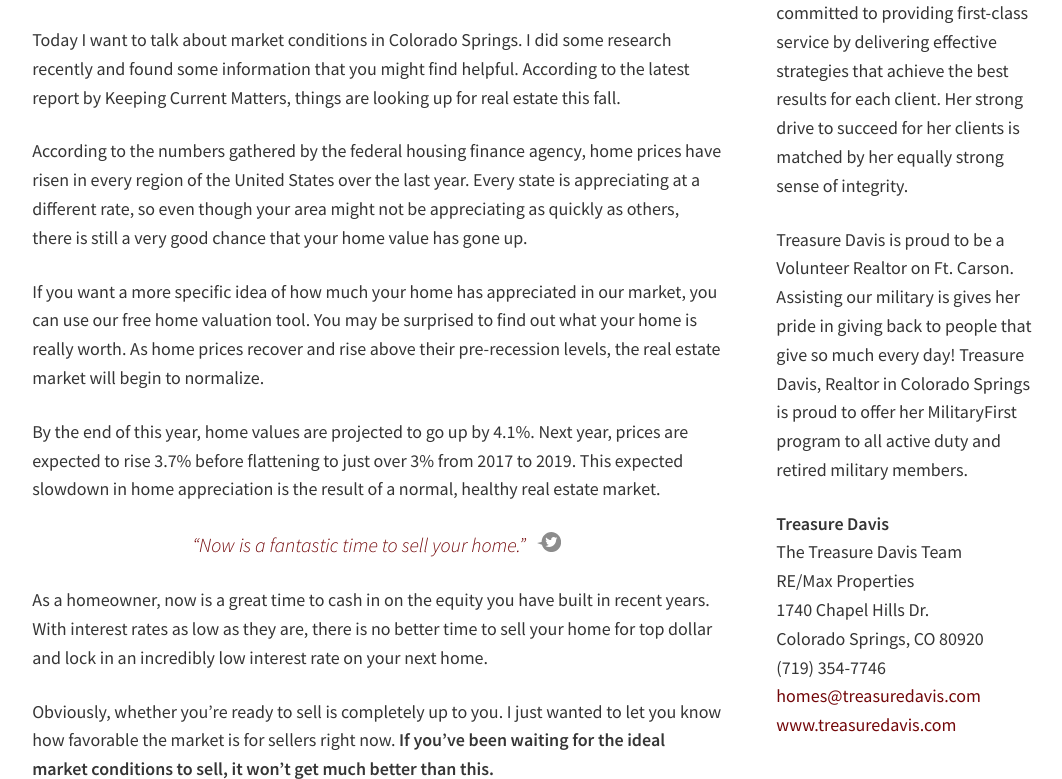
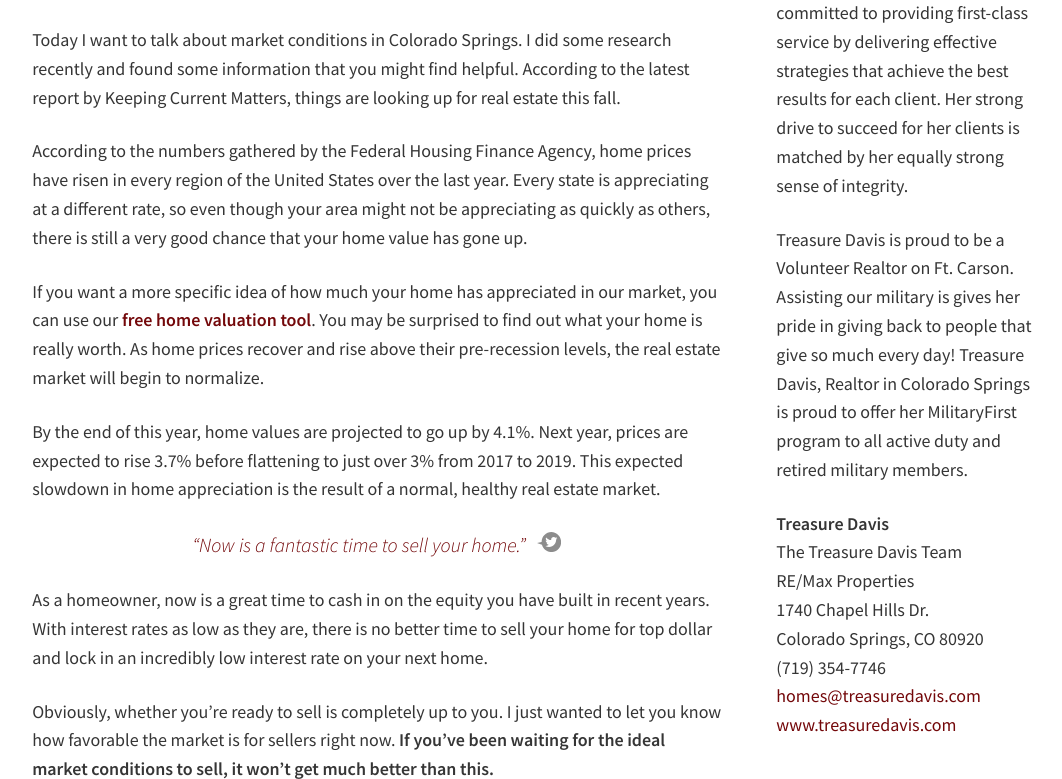
Before and after one commit to Vyral/treasure-davis-blog, a Jekyll site: the page built from _posts/2016-10-19-the-latest-trends-in-colorado-springs-real-estate.md, in a window 1280 px wide and 900 px high, scrolled down 953 px, cut to the strip 121-900 px from the top of the window. Shown: the whole strip, without its empty margins (97-1159 px from the left). Built offline with Jekyll 4.4.1, drawn with Linux system fonts in a browser that asks for light colours; nearby versions of some CDN libraries; part of the change alters nothing that is shown.

```diff
--- a/_posts/2016-10-19-the-latest-trends-in-colorado-springs-real-estate.md
+++ b/_posts/2016-10-19-the-latest-trends-in-colorado-springs-real-estate.md
@@ -18,9 +18,9 @@ youtube_code: BogktIBHUlI
 
 Today I want to talk about market conditions in Colorado Springs. I did some research recently and found some information that you might find helpful. According to the latest report by Keeping Current Matters, things are looking up for real estate this fall.
 
-According to the numbers gathered by the federal housing finance agency, home prices have risen in every region of the United States over the last year. Every state is appreciating at a different rate, so even though your area might not be appreciating as quickly as others, there is still a very good chance that your home value has gone up.
+According to the numbers gathered by the Federal Housing Finance Agency, home prices have risen in every region of the United States over the last year. Every state is appreciating at a different rate, so even though your area might not be appreciating as quickly as others, there is still a very good chance that your home value has gone up.
 
-If you want a more specific idea of how much your home has appreciated in our market, you can use our free home valuation tool. You may be surprised to find out what your home is really worth. As home prices recover and rise above their pre-recession levels, the real estate market will begin to normalize.
+If you want a more specific idea of how much your home has appreciated in our market, you can use our **[free home valuation tool](http://www.treasuredavis.com/sell/)**. You may be surprised to find out what your home is really worth. As home prices recover and rise above their pre-recession levels, the real estate market will begin to normalize.
 
 By the end of this year, home values are projected to go up by 4.1%. Next year, prices are expected to rise 3.7% before flattening to just over 3% from 2017 to 2019. This expected slowdown in home appreciation is the result of a normal, healthy real estate market.
 
```
